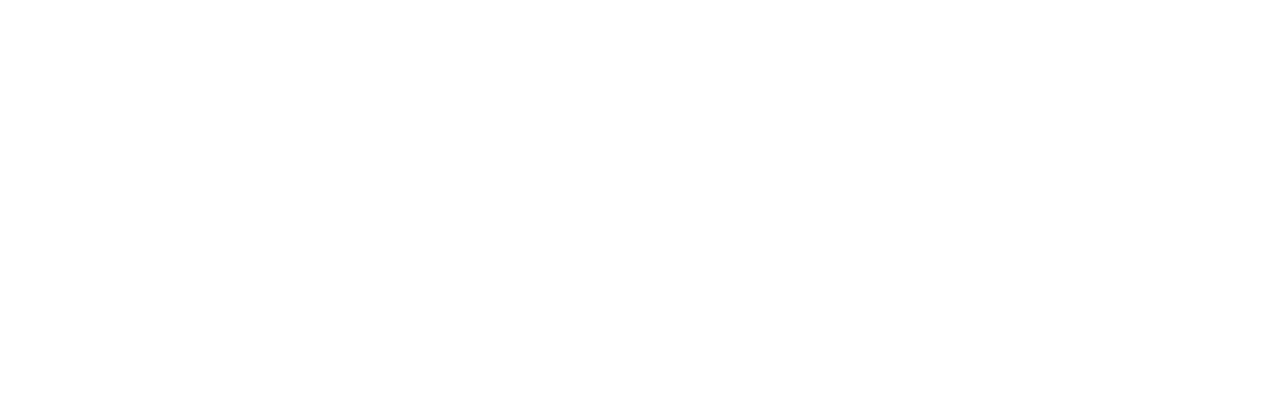
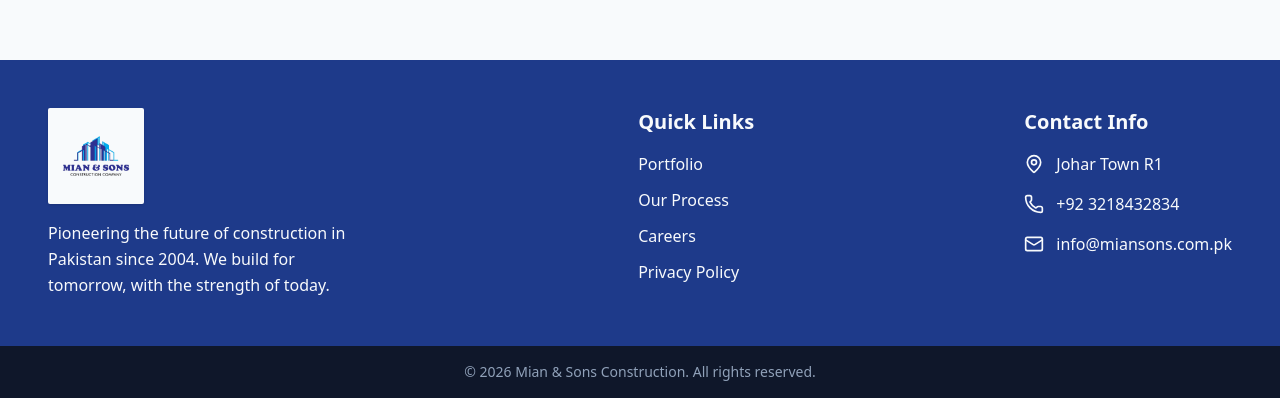
Before and after one commit to abdullahnadeemdev/mian-and-sons, a React (Vite) app: page / in a window 1280 px wide. Shown: the part 820-1218 px from the top of the page. Before the commit the page ends 800 px from the top, so only its background shows below. Built offline with nearby package versions, Linux system fonts and the light colour scheme; a web font is replaced by a local one.

Commit message:
added footer and icons for footer in the icons folder

```diff
--- /dev/null
+++ b/src/assets/icons/Email.jsx
@@ -0,0 +1,22 @@
+import React from "react";
+
+export const Email = ({ className, ...props }) => {
+  return (
+    <svg
+      xmlns="http://www.w3.org/2000/svg"
+      width={18}
+      height={18}
+      viewBox="0 0 24 24"
+      fill="none"
+      stroke="currentColor"
+      strokeWidth={2}
+      strokeLinecap="round"
+      strokeLinejoin="round"
+      className={`lucide lucide-mail-icon lucide-mail ${className}`}
+      {...props}
+    >
+      <path d="m22 7-8.991 5.727a2 2 0 0 1-2.009 0L2 7" />
+      <rect x={2} y={4} width={20} height={16} rx={2} />
+    </svg>
+  );
+};
--- /dev/null
+++ b/src/assets/icons/Location.jsx
@@ -0,0 +1,22 @@
+import React from "react";
+
+export const Location = ({ className, ...props }) => {
+  return (
+    <svg
+      xmlns="http://www.w3.org/2000/svg"
+      width={18}
+      height={18}
+      viewBox="0 0 24 24"
+      fill="none"
+      stroke="currentColor"
+      strokeWidth={2}
+      strokeLinecap="round"
+      strokeLinejoin="round"
+      className={`lucide lucide-map-pin-icon lucide-map-pin ${className}`}
+      {...props}
+    >
+      <path d="M20 10c0 4.993-5.539 10.193-7.399 11.799a1 1 0 0 1-1.202 0C9.539 20.193 4 14.993 4 10a8 8 0 0 1 16 0" />
+      <circle cx={12} cy={10} r={3} />
+    </svg>
+  );
+};
--- /dev/null
+++ b/src/assets/icons/Phone.jsx
@@ -0,0 +1,21 @@
+import React from "react";
+
+export const Phone = ({ className, ...props }) => {
+  return (
+    <svg
+      xmlns="http://www.w3.org/2000/svg"
+      width={18}
+      height={18}
+      viewBox="0 0 24 24"
+      fill="none"
+      stroke="currentColor"
+      strokeWidth={2}
+      strokeLinecap="round"
+      strokeLinejoin="round"
+      className={`lucide lucide-phone-icon lucide-phone ${className}`}
+      {...props}
+    >
+      <path d="M13.832 16.568a1 1 0 0 0 1.213-.303l.355-.465A2 2 0 0 1 17 15h3a2 2 0 0 1 2 2v3a2 2 0 0 1-2 2A18 18 0 0 1 2 4a2 2 0 0 1 2-2h3a2 2 0 0 1 2 2v3a2 2 0 0 1-.8 1.6l-.468.351a1 1 0 0 0-.292 1.233 14 14 0 0 0 6.392 6.384" />
+    </svg>
+  );
+};
--- a/src/assets/icons/index.js
+++ b/src/assets/icons/index.js
@@ -1,2 +1,5 @@
 export { Menu } from "./Menu";
 export { Close } from "./Close";
+export { Location } from "./Location";
+export { Phone } from "./Phone";
+export { Email } from "./Email";
--- /dev/null
+++ b/src/components/Shared/Footer/index.jsx
@@ -0,0 +1,81 @@
+import { logo } from "../../../assets/images";
+import { Email, Phone, Location } from "../../../assets/icons";
+
+const QUICK_LINKS = [
+  { id: 1, label: "Portfolio", href: "#portfolio" },
+  { id: 2, label: "Our Process", href: "#process" },
+  { id: 3, label: "Careers", href: "#careers" },
+  { id: 4, label: "Privacy Policy", href: "#privacy" },
+];
+
+const CONTACT_INFO = [
+  { id: 1, icon: Location, text: "Johar Town R1" },
+  { id: 2, icon: Phone, text: "+92 3218432834" },
+  { id: 3, icon: Email, text: "info@miansons.com.pk" },
+];
+
+const Footer = () => {
+  const linkClass =
+    "hover:text-accent cursor-pointer transition-colors text-xs sm:text-sm lg:text-base";
+
+  return (
+    <footer className="w-full max-w-360">
+      {/* Container */}
+      <div className="flex flex-col md:flex-row flex-wrap gap-10 md:gap-0 justify-between items-start px-8 md:px-12 py-12 bg-primary text-background">
+        <div className="w-full md:max-w-xs flex flex-col gap-4">
+          <div className="w-24 h-auto bg-background p-2 rounded-xs shadow-sm">
+            <img
+              src={logo}
+              alt="Mian & Sons Construction logo"
+              className="w-full h-full object-contain "
+            />
+          </div>
+          <p className="text-sm lg:text-base leading-relaxed">
+            Pioneering the future of construction in Pakistan since 2004. We
+            build for tomorrow, with the strength of today.
+          </p>
+        </div>
+
+        {/* Column 2: Quick Links */}
+        <div className="w-full sm:w-auto">
+          <h3 className="font-semibold text-lg lg:text-xl mb-4">Quick Links</h3>
+          <ul className="flex flex-col gap-3">
+            {QUICK_LINKS.map((link) => (
+              <li key={link.id}>
+                <a href={link.href} className={linkClass}>
+                  {link.label}
+                </a>
+              </li>
+            ))}
+          </ul>
+        </div>
+
+        {/* Column 3: Contact Info */}
+        <div className="w-full sm:w-auto">
+          <h3 className="font-semibold text-lg lg:text-xl mb-4">
+            Contact Info
+          </h3>
+          <ul className="flex flex-col gap-4">
+            {CONTACT_INFO.map((item) => (
+              <li key={item.id}>
+                <span className={`flex items-center gap-3 ${linkClass}`}>
+                  <item.icon className="w-5 h-5 shrink-0" />
+                  <p>{item.text}</p>
+                </span>
+              </li>
+            ))}
+          </ul>
+        </div>
+      </div>
+
+      <div className="bg-dark text-center py-4 text-xs sm:text-sm text-grey">
+        <p>
+          © {new Date().getFullYear()} Mian & Sons Construction. All rights
+          reserved.
+        </p>
+      </div>
+    </footer>
+  );
+};
+
+export default Footer;
--- a/src/components/Shared/Layout/index.jsx
+++ b/src/components/Shared/Layout/index.jsx
@@ -1,10 +1,12 @@
-import React from "react";
 import Navbar from "../Navbar";
+import Footer from "../Footer";
 
-const Layout = () => {
+const Layout = ({ children }) => {
   return (
     <div className="bg-background ">
       <Navbar />
+      <div className="h-screen">{children}</div>
+      <Footer />
     </div>
   );
 };
--- a/src/index.css
+++ b/src/index.css
@@ -7,6 +7,7 @@
     --color-secondary:#0EA5E9;
     --color-background:#F8FAFC;
     --color-dark:#0F172A;
+    --color-grey:#90a1b9;
 
 
     --font-sans: "Google Sans", ui-sans-serif, system-ui, sans-serif;
```
